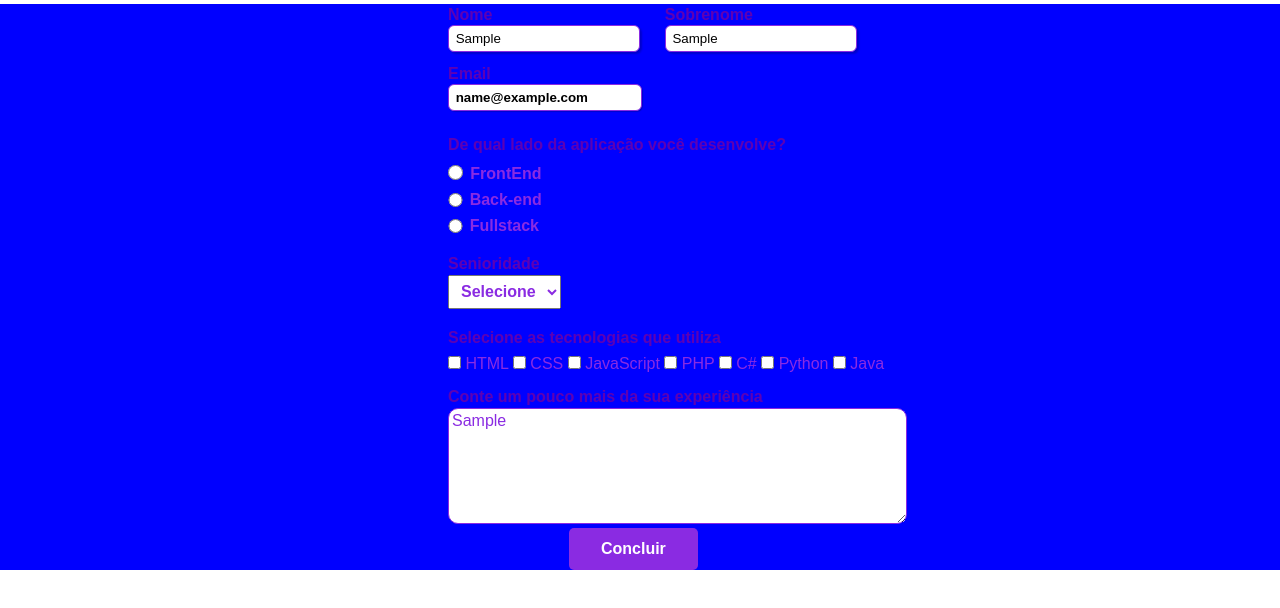
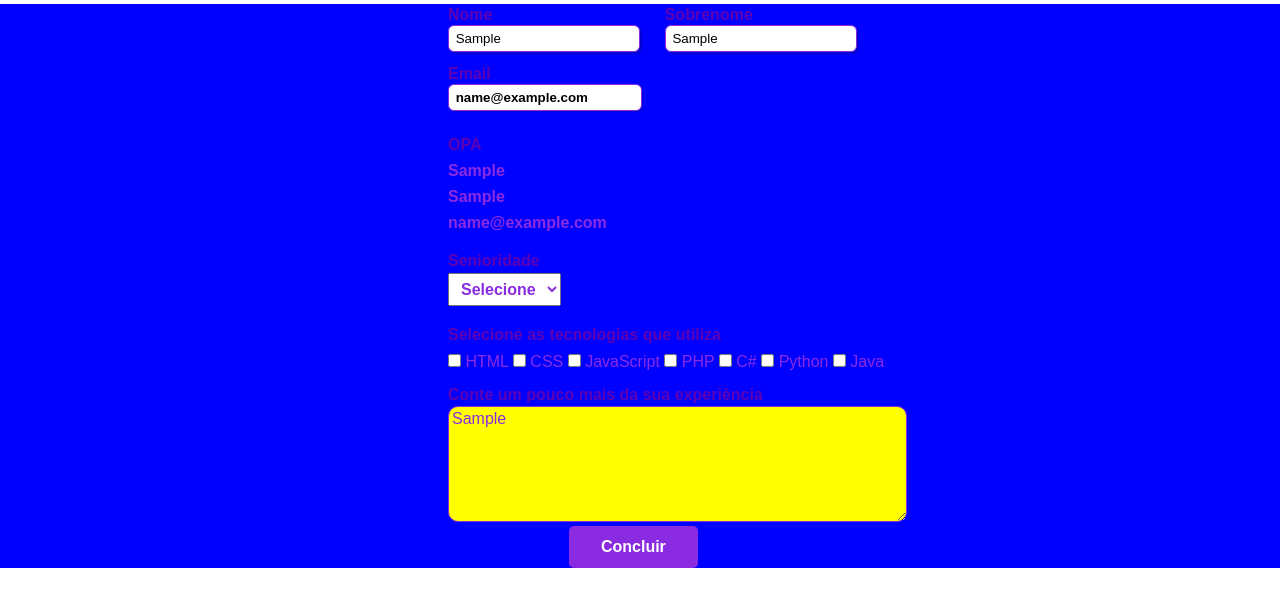
Before and after one commit to Xacarami/JavaScript, a plain HTML site: page javinhaScriptizado aula 14/teste.html in a window 1280 px wide. Both pictures are taken after typing "Sample", "Sample", "name@example.com", "Sample" into the empty fields and a click on the input "Concluir". Shown: the part 80-688 px from the top of the page. Drawn offline with Linux system fonts and the light colour scheme.

Commit message:
Eventos [finalizado]
Agora Finalizado. Na aula foi passado sobre como pegar informações passadas pelo usuário dentro dos campos do formulário, e como atualizar algumas coisas com esses valores.
No arquivo anterior eu estava com problemas pois eu não sabia que o erro estava no HTML, pois os IDs estavam dentro das <label> e não dos <input>, por isso eu não conseguia pegar os valores dentro do input.

```diff
--- a/javinhaScriptizado aula 14/js.js
+++ b/javinhaScriptizado aula 14/js.js
@@ -1,25 +1,39 @@
-const submitButton = document.querySelector(".button");
-const nameInput = document.querySelector("#firstname");
-const emailInput = document.querySelector("#email");
-const formulario = document.querySelector(".form");
+const submit = document.querySelector("#button");
+const nameInput = document.querySelector("#nome");
+const lastnameInput = document.querySelector("#lastname")
+const emailInput = document.querySelector("#email")
+const formulario = document.querySelector(".form")
+const quallado = document.querySelector("#quallado")
+const senerioridade = document.querySelector(".divradio")
+const conte = document.querySelector("textarea")
 
-    //eventos click e change (existem vários)
+submit.addEventListener("click", function(event){   //O "click" é um evento, existem vários. O addEventListener vai "escutar" alguma atualização, seja por escrito ou por clique (que é a nossa situação)
 
-submitButton.addEventListener("click", function(event){     //click é um evento de clicar. O evento escuta algo, e isso foi o clique no botão
+    event.preventDefault()      //isso cancela o funcionamento padrão do botão
 
-    event.preventDefault();     //cancelei a função normal de envio e de recarregar a página
-
-    const nameValue = nameInput.value;
+    const nameValue = nameInput.value;  //No arquivo anterior, estava dando erro, pois no HTML eu coloquei o ID nome dentro do label, e não do input.
+    const lastnameValue = lastnameInput.value;
     const emailValue = emailInput.value;
 
-    if (nameValue === "") {     //Tentei com "" para representar vazio, porém no meu teste no google chrome, só foi considerado quando coloquei undefined
-        console.log(nameValue);
-        return alert("preenche direito ae campeão"); //return para que caso esse ocorra, não faça o de baixo
+    console.log(nameValue);
+    console.log(lastnameValue);
+    console.log(emailValue)
+
+    if (nameValue === "" || lastnameValue === "" || emailValue === "") {
+        return alert("Preenche direito isso ae")    //return pois, caso apareça essa mensagem, não vá para a linha abaixo. Caso não venha para o return, vai passar direto.
     }
-    console.log(nameValue);
-    formulario.style.background = "blue";
-});
+    //Só vai acontecer o que estiver aqui embaixo, caso não vá para o alert, como se existisse um else invisível, o return deixa isso possível
 
-//firstnameInput.addEventListener("change", function(event){  //change é um evento. Escuta o evento de mudança do input
-//    console.log(event.target.value);                        //qualquer mudança altera com o target
+    formulario.style.background = "blue" //Caso não vá para o return, então virá para essa linha. Caso vá para o alert, então não virá
+    conte.style.background = "yellow"
+
+    quallado.textContent = "OPA"
+    senerioridade.firstElementChild.textContent = nameValue;
+    senerioridade.lastElementChild.textContent = emailValue;
+    senerioridade.children[1].textContent = lastnameValue;
+
+})
+
+//nameInput.addEventListener("change", function(event) {      //Qualquer atualização será lançada no console antes de enviar pelo botão. O change é um evento, existem vários
+//    console.log(event.target.value);
 //})
--- a/javinhaScriptizado aula 14/teste.html
+++ b/javinhaScriptizado aula 14/teste.html
@@ -18,12 +18,12 @@
 
     <form class="form">
         <div class="nomes">
-            <label for="nome" id="firstname">Nome<input type="text" name="nome"></input></label>
-            <label for="sobrenome" id="sobrenome1" >Sobrenome<input type="text" name="sobrenome"></input></label>
+            <label for="nome">Nome<input type="text" name="nome" id="nome"></input></label>
+            <label for="sobrenome" id="sobrenome1" >Sobrenome<input type="text" id="lastname" name="sobrenome"></input></label>
         </div>
 
         <div class="email">
-            <label for="email" id="email">Email<input type="email" name="email"></input></label>
+            <label for="email">Email<input type="email" name="email" id="email"></input></label>
         </div>
 
 
@@ -85,7 +85,7 @@
 
 
 
-            <input type="submit" class="button" onsubmit="" value="Concluir">
+            <input type="submit" id="button" class="button" onsubmit="" value="Concluir">
 
 
     </form>
```
